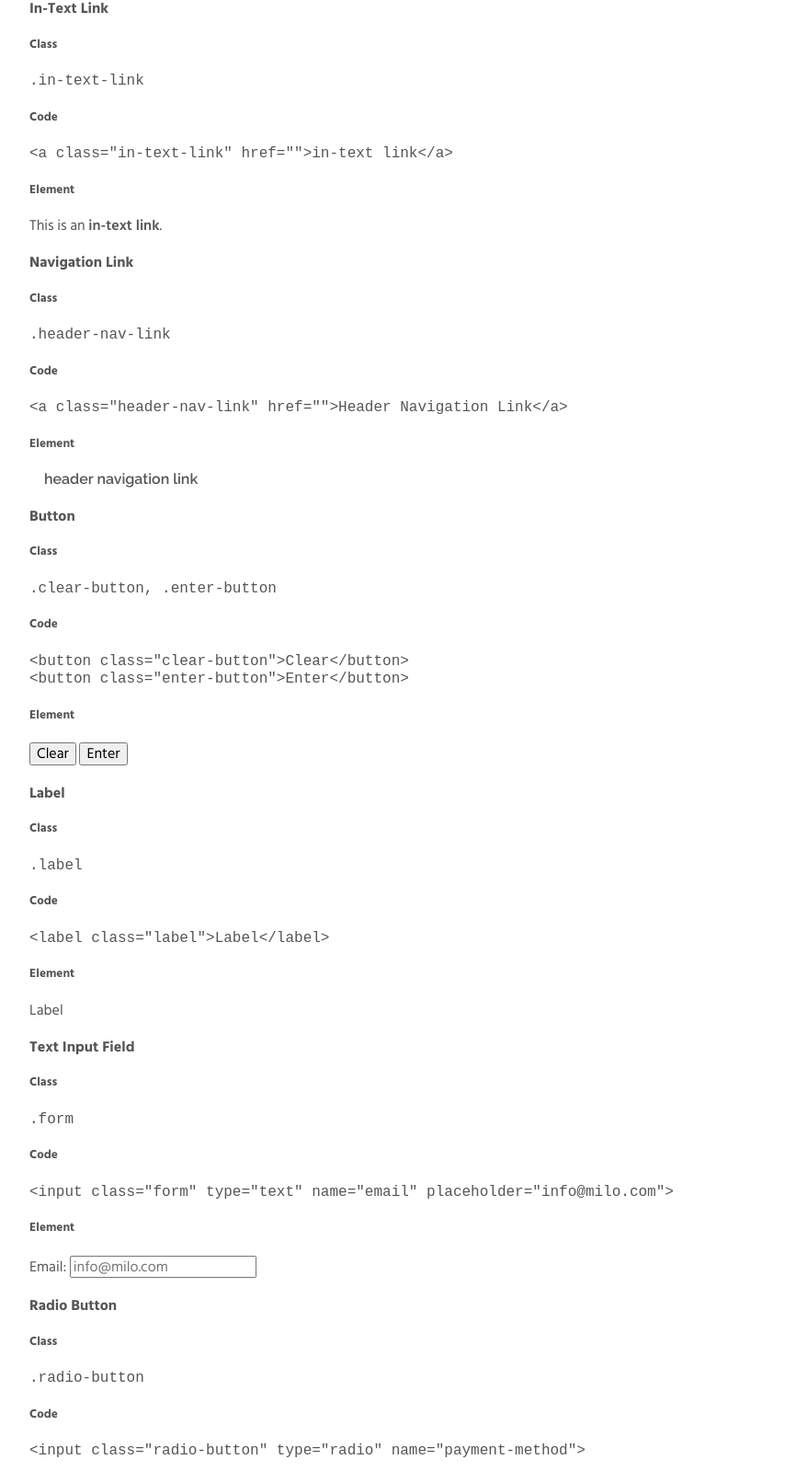
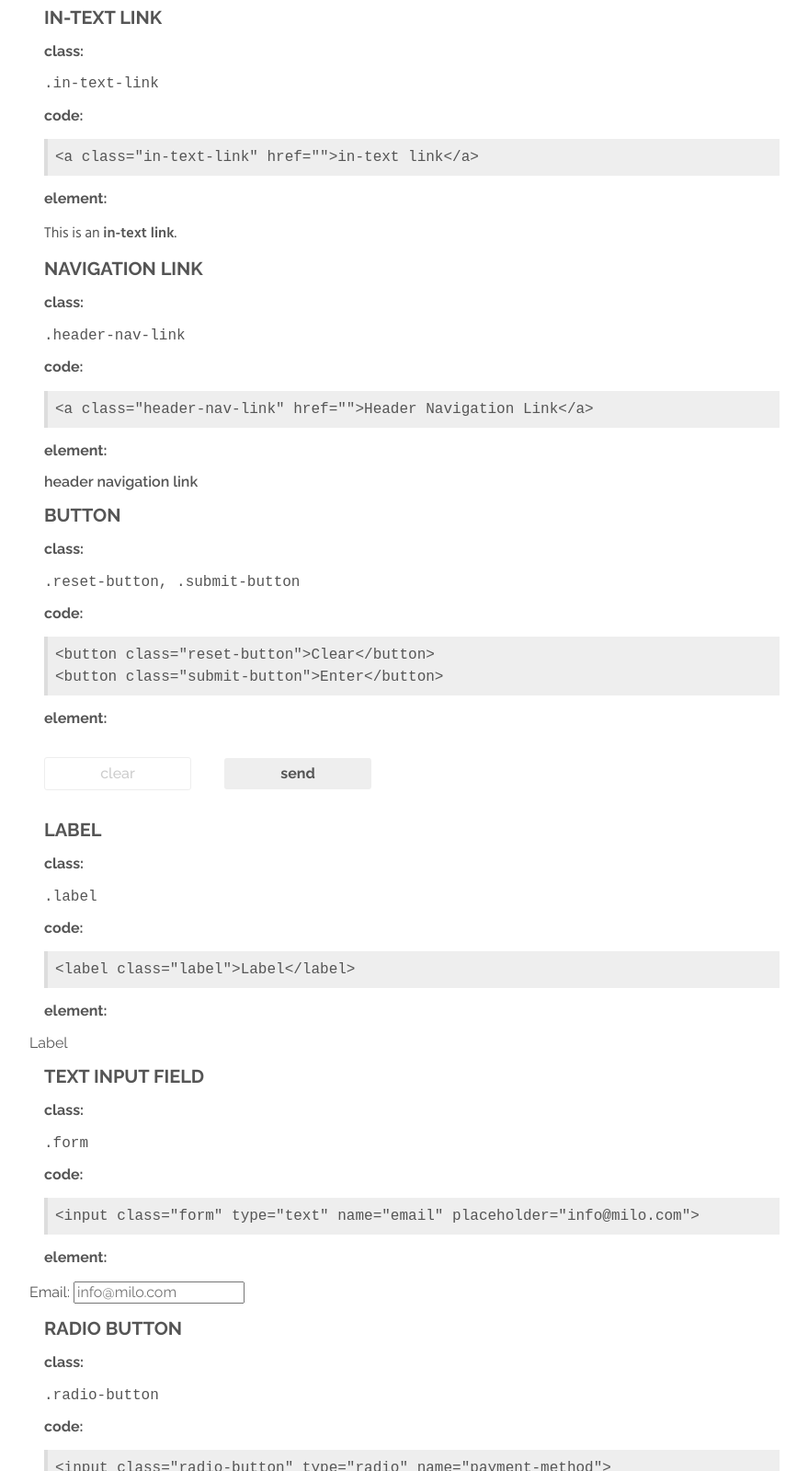
Before and after one commit to midhatkazmi/IAT-339-Project-2, a plain HTML site: page styleguide.html in a window 1280 px wide. Shown: the part 303-1902 px from the top of the page at 92% size, without its empty margins (192-1071 px from the left). Drawn offline with Linux system fonts and the light colour scheme.

Commit message:
Added margins to almost all elements in styleguide.html

```diff
--- a/css/style.css
+++ b/css/style.css
@@ -1,6 +1,6 @@
 body {
 	color: #555;
-	font-family: 'Hind Siliguri', sans-serif;
+	font-family: 'Raleway', sans-serif;
 }
 
 a {
@@ -22,7 +22,6 @@ a {
 
 .logo {
 	text-transform: uppercase;
-	font-family: 'Raleway';
 	font-weight: 900;
 	margin: 1rem; /* margin set to 0 after scrolling down (sticky-nav) */
 	padding: 1rem;
@@ -40,7 +39,6 @@ a {
 
 .header-nav-link {
 	text-transform: lowercase;
-	font-family: 'Raleway';
 	font-weight: 600;
 	margin: 1rem;
 	transition: color 0.75s;
@@ -64,8 +62,6 @@ a {
 
 .heading {
 	text-transform: uppercase;
-	font-family: 'Raleway';
-	font-weight: 700;
 	font-size: 2rem;
 	margin: 1rem;
 }
@@ -74,6 +70,25 @@ a {
 	border: solid red 2px;
 	width: 1rem;
 	display: inline-block;
+	margin: 1rem;
+}
+
+.subheading {
+	text-transform: lowercase;
+	font-size: 2rem;
+	margin: 1rem;
+}
+
+.title {
+	text-transform: uppercase;
+	font-size: 1.25rem;
+	margin: 1rem;
+}
+
+.subtitle {
+	text-transform: lowercase;
+	font-size: 1rem;
+	font-weight: 700;
 	margin: 1rem;
 }
 
@@ -90,8 +105,23 @@ a {
 	border-bottom: solid red 2px;
 }*/
 
+.class {
+	margin: 1rem;
+}
+
+.code {
+	line-height: 1.5rem;
+	background-color: #EEE;
+	border-left: solid #DDD 4px;
+	margin: 1rem;
+	padding: 0.5rem;
+	display: block;
+}
+
 .text {
+	font-family: 'Hind Siliguri';
 	line-height: 1.5rem;
+	margin: 1rem;
 }
 
 .in-text-link {
@@ -108,6 +138,53 @@ a {
 	transition: color 0.25s;
 }
 
+.button {
+	text-transform: lowercase;
+	border-radius: 3px;
+	margin: 1rem;
+	padding: 0.5rem;
+	width: 10rem;
+}
+
+.reset-button {
+	font-weight: 500;
+	background: white;
+	color: #CCC;
+	border: solid #EEE 1px;
+	transition: color 0.25s, border 0.25s;
+}
+
+.reset-button:hover, .reset-button:focus {
+	color: #AAA;
+	border-color: #BBB;
+	transition: color 0.25s, border 0.25s, background-color 0.25s;
+}
+
+.reset-button:active {
+	background-color: #EEF;
+	transition: background-color 0.25s;
+}
+
+.submit-button {
+	font-weight: 700;
+	background: #EEE;
+	color: #555;
+	border: none;
+	transition: background-color 0.25s, color 0.25s;
+}
+
+.submit-button:hover, .submit-button:focus {
+	background-color: red;
+	color: white;
+	transition: background-color 0.25s, color 0.25s;
+}
+
+.submit-button:active {
+	background-color: white;
+	color: #555;
+	transition: background-color 0.25s, color 0.25s;
+}
+
 /*.image-link {
 	border-bottom: solid #EEE 1px;
 	transition: opacity 0.25s;
@@ -118,6 +195,10 @@ a {
 	opacity: 0.75;
 	transition: opacity 0.25s;
 }*/
+
+.header-demo {
+	margin: 1rem;
+}
 
 .product {
 	border: solid #EEE 1px;
@@ -130,25 +211,23 @@ a {
 	border-bottom: solid red 1px;
 }
 
+.product-info {
+	margin: 1rem;
+}
+
 .brand {
 	text-transform: uppercase;
-	font-family: 'Raleway';
 	font-weight: 500;
 	font-size: 0.75rem;
-	/*margin: 1rem;*/
 }
 
 .product-name {
-	font-family: 'Raleway';
 	font-weight: 700;
-	margin: 1rem;
 }
 
 .price {
-	font-family: 'Raleway';
 	font-weight: 500;
 	text-align: right;
-	margin: 1rem;
 }
 
 .footer {
@@ -164,7 +243,6 @@ a {
 
 .footer-heading {
 	text-transform: uppercase;
-	font-family: 'Raleway';
 	font-weight: 600;
 	margin: 1rem;
 }
@@ -175,7 +253,6 @@ a {
 
 .footer-nav {
 	list-style-type: none;
-	font-family: 'Raleway';
 	font-weight: 600;
 	line-height: 2.5rem;
 	margin: 1rem;
--- a/styleguide.html
+++ b/styleguide.html
@@ -12,8 +12,6 @@
 	<link href="https://fonts.googleapis.com/icon?family=Material+Icons" rel="stylesheet">
 	<link href="https://fonts.googleapis.com/css?family=Raleway:100,100i,200,200i,300,300i,400,400i,500,500i,600,600i,700,700i,800,800i,900,900i" rel="stylesheet">
 	<link href="https://fonts.googleapis.com/css?family=Hind+Siliguri:300,400,500,600,700" rel="stylesheet">
-	<link href="https://fonts.googleapis.com/css?family=Open+Sans:300,300i,400,400i,600,600i,700,700i,800,800i" rel="stylesheet">
-	<link href="https://fonts.googleapis.com/css?family=Nunito:200,200i,300,300i,400,400i,600,600i,700,700i,800,800i,900,900i" rel="stylesheet">
 </head>
 <body>
 	<header class="header fixed-header">
@@ -101,67 +99,67 @@
 			        <a class="body-nav-link" href="citations">Citations</a>
 				</nav> -->
 				<section id="interactive-elements">
-					<h3>Interactive Elements</h3>
-						<h4>In-Text Link</h4>
-							<h5>Class</h5>
-								<code>.in-text-link</code>
-							<h5>Code</h5>
-								<code>
+					<h3 class="subheading">Interactive Elements</h3>
+						<h4 class="title">In-Text Link</h4>
+							<h5 class="subtitle">Class:</h5>
+								<code class="class">.in-text-link</code>
+							<h5 class="subtitle">Code:</h5>
+								<code class="code">
 									&lt;a class="in-text-link" href=""&gt;in-text link&lt;/a&gt;
 								</code>
-							<h5>Element</h5>
-								<p>
+							<h5 class="subtitle">Element:</h5>
+								<p class="text">
 									This is an <a class="in-text-link" href="">in-text link</a>.
 								</p>
-						<h4>Navigation Link</h4>
-							<h5>Class</h5>
-								<code>.header-nav-link</code>
-							<h5>Code</h5>
-								<code>
+						<h4 class="title">Navigation Link</h4>
+							<h5 class="subtitle">Class:</h5>
+								<code class="class">.header-nav-link</code>
+							<h5 class="subtitle">Code:</h5>
+								<code class="code">
 									&lt;a class="header-nav-link" href=""&gt;Header Navigation Link&lt;/a&gt;
 								</code>
-							<h5>Element</h5>
+							<h5 class="subtitle">Element:</h5>
 								<a class="header-nav-link" href="">Header Navigation Link</a>
-						<h4>Button</h4>
-							<h5>Class</h5>
-								<code>.clear-button, .enter-button</code>
-							<h5>Code</h5>
-								<code>
-									&lt;button class="clear-button"&gt;Clear&lt;/button&gt;<br>
-									&lt;button class="enter-button"&gt;Enter&lt;/button&gt;
+						<h4 class="title">Button</h4>
+							<h5 class="subtitle">Class:</h5>
+								<code class="class">.reset-button, .submit-button</code>
+							<h5 class="subtitle">Code:</h5>
+								<code class="code">
+									&lt;button class="reset-button"&gt;Clear&lt;/button&gt;<br>
+									&lt;button class="submit-button"&gt;Enter&lt;/button&gt;
 								</code>
-							<h5>Element</h5>
-								<button class="clear-button">Clear</button>
-								<button class="enter-button">Enter</button>
-						<h4>Label</h4>
-							<h5>Class</h5>
-								<code>.label</code>
-							<h5>Code</h5>
-								<code>
+							<h5 class="subtitle">Element:</h5>
+								<button class="button reset-button">Clear</button>
+								<button class="button submit-button">Send</button>
+						<h4 class="title">Label</h4>
+							<h5 class="subtitle">Class:</h5>
+								<code class="class">.label</code>
+							<h5 class="subtitle">Code:</h5>
+								<code class="code">
 									&lt;label class="label"&gt;Label&lt;/label&gt;
 								</code>
-							<h5>Element</h5>
+							<h5 class="subtitle">Element:</h5>
 								<label class="label">Label</label>
-						<h4>Text Input Field</h4>
-							<h5>Class</h5>
-								<code>.form</code>
-							<h5>Code</h5>
-								<code>
+						<h4 class="title">Text Input Field</h4>
+							<h5 class="subtitle">Class:</h5>
+								<code class="class">.form</code>
+							<h5 class="subtitle">Code:</h5>
+								<code class="code">
 									&lt;input class="form" type="text" name="email" placeholder="info@milo.com"&gt;
 								</code>
-							<h5>Element</h5>
+							<h5 class="subtitle">Element:</h5>
 								<label>
 									Email: <input class="form" type="text" name="email" placeholder="info@milo.com">
 								</label>
-						<h4>Radio Button</h4>
-							<h5>Class</h5>
-								<code>.radio-button</code>
-							<h5>Code</h5>
-								<code>
+						<h4 class="title">Radio Button</h4>
+							<h5 class="subtitle">Class:</h5>
+								<code class="class">.radio-button</code>
+							<h5 class="subtitle">Code:</h5>
+								<code class="code">
 									&lt;input class="radio-button" type="radio" name="payment-method"&gt;
 								</code>
-							<h5>Element</h5>
-								<h5>Payment Method:</h5>
+							<h5 class="subtitle">Element:</h5>
+								<h5 class="subtitle">Payment Method:</h5>
 								<label>
 									<input class="radio-button" type="radio" name="paypal"> VISA
 								</label>
@@ -174,52 +172,52 @@
 								<label>
 									<input class="radio-button" type="radio" name="paypal"> PayPal
 								</label>
-						<h4>Image Link</h4>
-							<h5>Class</h5>
-								<code>.image-link</code>
-							<h5>Code</h5>
-								<code>
+						<h4 class="title">Image Link</h4>
+							<h5 class="subtitle">Class:</h5>
+								<code class="class">.image-link</code>
+							<h5 class="subtitle">Code:</h5>
+								<code class="code">
 									&lt;img class="image-link" src="img/placeholder.jpg"&gt;
 								</code>
-							<h5>Element</h5>
+							<h5 class="subtitle">Element:</h5>
 								<a href="">
 									<img class="image-link" src="img/placeholder.jpg">
 								</a>
 				</section>
 				<section id="text-elements">
-					<h3>Text Elements</h3>
-						<h4>Headings</h4>
-							<h5>Class</h5>
-								<code>.heading, .footer-heading</code>
-							<h5>Code</h5>
-								<code>
+					<h3 class="subheading">Text Elements</h3>
+						<h4 class="title">Headings</h4>
+							<h5 class="subtitle">Class:</h5>
+								<code class="class">.heading, .footer-heading</code>
+							<h5 class="subtitle">Code:</h5>
+								<code class="code">
 									&lt;h2 class="heading"&gt;Heading&lt;/h2&gt;<br>
 									&lt;h4 class="footer-heading"&gt;Footer Heading&lt;/h4&gt;
 								</code>
-							<h5>Element</h5>
+							<h5 class="subtitle">Element:</h5>
 								<h2 class="heading">Heading</h2>
 								<h4 class="footer-heading">Footer Heading</h4>
-						<h4>Paragraph</h4>
-							<h5>Class</h5>
-								<code>.text</code>
-							<h5>Code</h5>
-								<code>
+						<h4 class="title">Paragraph</h4>
+							<h5 class="subtitle">Class:</h5>
+								<code class="class">.text</code>
+							<h5 class="subtitle">Code:</h5>
+								<code class="code">
 									&lt;p class="text"&gt;This is a paragraph.&lt;/p&gt;
 								</code>
-							<h5>Element</h5>
+							<h5 class="subtitle">Element:</h5>
 								<p class="text">This is a paragraph.</p>
-						<h4>Numbered List</h4>
-							<h5>Class</h5>
-								<code>.numbered-list</code>
-							<h5>Code</h5>
-								<code>
+						<h4 class="title">Numbered List</h4>
+							<h5 class="subtitle">Class:</h5>
+								<code class="class">.numbered-list</code>
+							<h5 class="subtitle">Code:</h5>
+								<code class="code">
 									&lt;ol class="numbered-list"&gt;<br>
 									&nbsp;&nbsp;&nbsp;&nbsp;&nbsp;&lt;li&gt;Value 1&lt;/li&gt;<br>
 									&nbsp;&nbsp;&nbsp;&nbsp;&nbsp;&lt;li&gt;Value 2&lt;/li&gt;<br>
 									&nbsp;&nbsp;&nbsp;&nbsp;&nbsp;&lt;li&gt;Value 3&lt;/li&gt;<br>
 									&lt;/ol&gt;
 								</code>
-							<h5>Element</h5>
+							<h5 class="subtitle">Element:</h5>
 								<ol class="numbered-list">
 									<li>Value 1</li>
 									<li>Value 2</li>
@@ -227,17 +225,17 @@
 								</ol>
 				</section>
 				<section id="combined-elements">
-					<h3>Combined Elements</h3>
-						<h4>Header Navigation</h4>
+					<h3 class="subheading">Combined Elements</h3>
+						<h4 class="title">Header Navigation</h4>
 							<!-- secondary navigation, footer navigation -->
-							<h5>Class</h5>
-								<code></code>
-							<h5>Code</h5>
-								<code>
+							<h5 class="subtitle">Class:</h5>
+								<code class="class"></code>
+							<h5 class="subtitle">Code:</h5>
+								<code class="code">
 
 								</code>
-							<h5>Element</h5>
-								<header class="header">
+							<h5 class="subtitle">Element:</h5>
+								<header class="header header-demo">
 									<div class="header-container">
 										<div class="header-item">
 											<a href="index.html">
@@ -274,18 +272,17 @@
 										</div>
 									</div>
 								</header>
-						<h4>Product Listing</h4>
+						<h4 class="title">Product Listing</h4>
 							<a href="chair.html" target="_blank">
 								<figure class="product">
 									<img class="image-link" src="img/chair.jpg">
-									<figcaption>
-										<!-- <span class="brand">Helmes</span> -->
+									<figcaption class="product-info">
 										<div class="product-info-container">
 											<div class="product-info-item">
-												<div class="product-name">
+												<div>
 													<span class="brand">Helmes</span>
 													<br>
-													Bone Chair
+													<span class="product-name">Bone Chair</span>
 												</div>
 											</div>
 											<div class="product-info-item">
@@ -295,12 +292,12 @@
 									</figcaption>
 								</figure>
 							</a>
-						<h4>Payment Form</h4>
-						<h4>Checkout Cart</h4>
+						<h4 class="title">Payment Form</h4>
+						<h4 class="title">Checkout Cart</h4>
 							<!-- with at least 2 items (product names, costs, total amount, etc.) -->
 				</section>
 				<section id="citations">
-					<h3>Citations</h3>
+					<h3 class="subheading">Citations</h3>
 				</section>
 			</section>
 	</main>
```
